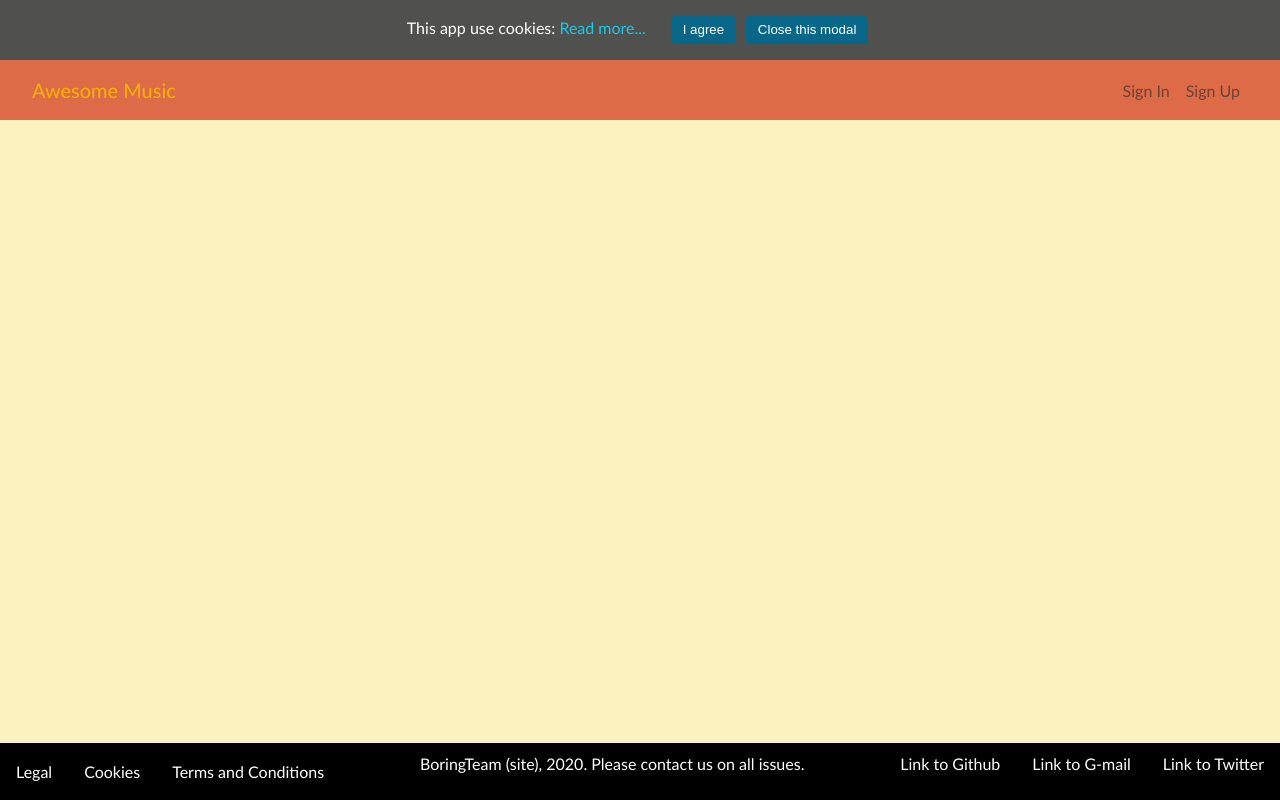
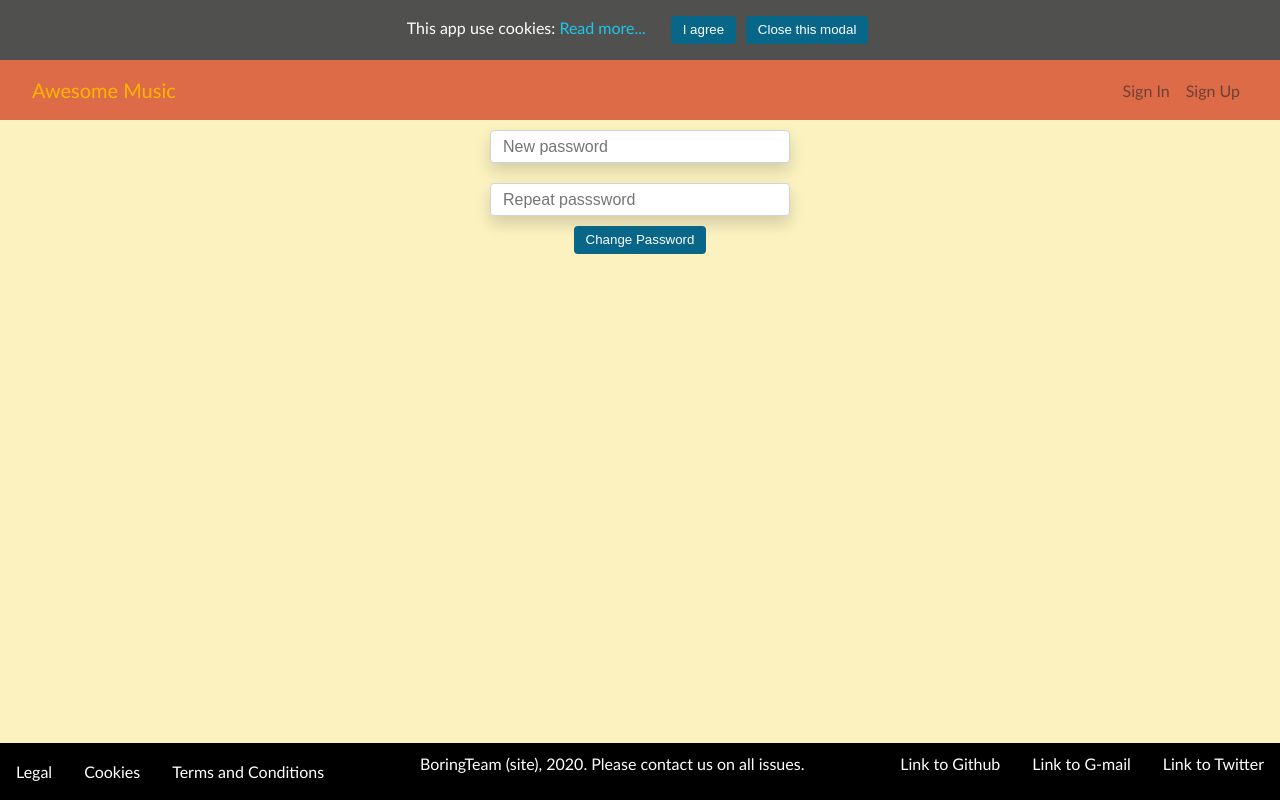
Before and after one commit to TheBoringTeam/AwesomeMusic-frontend, a React (Create React App) app: page /password_recovery in a window 1280 px wide. Built offline with nearby package versions, Linux system fonts and the light colour scheme.

Commit message:
AM-86 complited
Task AM-86 and page for email redirect.

```diff
--- a/src/components/Nav/Nav.tsx
+++ b/src/components/Nav/Nav.tsx
@@ -28,6 +28,9 @@ const NavWithUser: React.FC = () => {
               </Link>
             </li>
             <li className={styles.route}>{auth.username}</li>
+            <li>
+              <Link to="change_password">Settings</Link>
+            </li>
           </ul>
           <button onClick={handleLogOut}>Log out</button>
         </nav>
--- a/src/components/Routes/Routes.tsx
+++ b/src/components/Routes/Routes.tsx
@@ -9,6 +9,8 @@ import ResetPassPage from "../../pages/ResetPassPage";
 import { UserRoute, GuestRoute } from "./ProtectedRoutes";
 import { useUser } from "../../userContext";
 import MyAccount from "../../pages/MyAccount";
+import ChangePasswordPage from "../../pages/ChangePasswordPage";
+import PasswordEmailRedirect from "../../pages/PasswordEmailRedirect";
 
 const Routes: React.FC = () => {
   const { auth } = useUser()!;
@@ -53,6 +55,24 @@ const Routes: React.FC = () => {
         path="/my_account"
         component={MyAccount}
       />
+      <UserRoute
+        {...{
+          isGuest: auth.guest,
+          redirectPath: "/sign_in",
+        }}
+        exact={true}
+        path="/change_password"
+        component={ChangePasswordPage}
+      />
+      <GuestRoute
+        {...{
+          isGuest: auth.guest,
+          redirectPath: "/sign_in",
+        }}
+        exact={false}
+        path="/password_recovery"
+        component={PasswordEmailRedirect}
+      />
     </Switch>
   );
 };
--- /dev/null
+++ b/src/pages/ChangePasswordPage.module.css
@@ -0,0 +1,27 @@
+form {
+    display: flex;
+    flex-direction: column;
+    align-items: center;
+}
+
+.input {
+    font-size: inherit;
+    box-sizing: border-box;
+    padding: 0.4rem 0.75rem;
+    width: 100%;
+    max-width: 300px;
+    color: #495057;
+    margin: 10px 0;
+    border: solid 1px #ced4da;
+    border-radius: 4px;
+    box-shadow: 0 0.5rem 1rem rgba(0, 0, 0, 0.15);
+}
+
+.btn {
+    background-color: #086788;
+    color: #ffffff;
+    border: none;
+    border-radius: 4px;
+    padding: 0.4rem 0.75rem;
+    cursor: pointer;
+}
--- /dev/null
+++ b/src/pages/ChangePasswordPage.tsx
@@ -0,0 +1,89 @@
+import React, { ChangeEvent, useState, FormEvent } from "react";
+import styles from "./ChangePasswordPage.module.css";
+import Cookies from "js-cookie";
+import changePassword from "../services/api/changePassword";
+import passwordValidation from "../services/validation/passwordValidation";
+
+const ChangePasswordPage: React.FC = () => {
+  const [oldPass, setOldPass] = useState<string>("");
+  const [newPass, setNewPass] = useState<string>("");
+  const [repeatPass, setRepeatPass] = useState<string>("");
+  const [message, setMessage] = useState<string | null>(null);
+
+  const handleChange = (event: ChangeEvent<HTMLInputElement>) => {
+    switch (event.target.id) {
+      case "old":
+        setOldPass(event.target.value);
+        break;
+      case "new":
+        setNewPass(event.target.value);
+        break;
+      case "repeat":
+        setRepeatPass(event.target.value);
+        break;
+      default:
+        break;
+    }
+  };
+
+  const handleSubmit = (event: FormEvent<HTMLFormElement>) => {
+    event.preventDefault();
+    setMessage(null);
+    if (
+      newPass === repeatPass &&
+      passwordValidation(newPass) &&
+      oldPass !== newPass
+    ) {
+      changePassword(oldPass, newPass, Cookies.get("token")!)
+        .then((data) => console.log(data))
+        .catch((err) => console.log("this is error! ", err));
+    } else {
+      if (oldPass === newPass) {
+        setMessage("New password must be different from old");
+      } else if (newPass !== repeatPass) {
+        setMessage("Passwords must match");
+      } else if (!passwordValidation(newPass)) {
+        setMessage("Wrong format of password!");
+      }
+    }
+  };
+  return (
+    <div>
+      <form onSubmit={handleSubmit} className={styles.form}>
+        <input
+          className={styles.input}
+          type="password"
+          placeholder="Old password"
+          id="old"
+          onChange={handleChange}
+          value={oldPass}
+          required
+        />
+        <input
+          className={styles.input}
+          type="password"
+          placeholder="New password"
+          id="new"
+          onChange={handleChange}
+          value={newPass}
+          required
+        />
+        <input
+          className={styles.input}
+          type="password"
+          placeholder="Repeat passsword"
+          id="repeat"
+          onChange={handleChange}
+          value={repeatPass}
+          required
+        />
+        <button type="submit" className={styles.btn}>
+          Change Password
+        </button>
+      </form>
+      <p>{message}</p>
+    </div>
+  );
+};
+
+export default ChangePasswordPage;
--- /dev/null
+++ b/src/pages/PasswordEmailRedirect.tsx
@@ -0,0 +1,66 @@
+import React, { ChangeEvent, useState, FormEvent } from "react";
+import styles from "./ChangePasswordPage.module.css";
+import passwordValidation from "../services/validation/passwordValidation";
+
+const PasswordEmailRedirect: React.FC = () => {
+  const [newPass, setNewPass] = useState<string>("");
+  const [repeatPass, setRepeatPass] = useState<string>("");
+  const [message, setMessage] = useState<string | null>(null);
+
+  const handleChange = (event: ChangeEvent<HTMLInputElement>) => {
+    switch (event.target.id) {
+      case "new":
+        setNewPass(event.target.value);
+        break;
+      case "repeat":
+        setRepeatPass(event.target.value);
+        break;
+      default:
+        break;
+    }
+  };
+
+  const handleSubmit = (event: FormEvent<HTMLFormElement>) => {
+    event.preventDefault();
+    setMessage(null);
+    if (newPass === repeatPass && passwordValidation(newPass)) {
+      console.log("Sucsess");
+    } else {
+      if (newPass !== repeatPass) {
+        setMessage("Passwords must match");
+      } else if (!passwordValidation(newPass)) {
+        setMessage("Wrong format of password!");
+      }
+    }
+  };
+  return (
+    <div>
+      <form onSubmit={handleSubmit} className={styles.form}>
+        <input
+          className={styles.input}
+          type="password"
+          placeholder="New password"
+          id="new"
+          onChange={handleChange}
+          value={newPass}
+          required
+        />
+        <input
+          className={styles.input}
+          type="password"
+          placeholder="Repeat passsword"
+          id="repeat"
+          onChange={handleChange}
+          value={repeatPass}
+          required
+        />
+        <button type="submit" className={styles.btn}>
+          Change Password
+        </button>
+      </form>
+      <p>{message}</p>
+    </div>
+  );
+};
+
+export default PasswordEmailRedirect;
--- /dev/null
+++ b/src/services/api/changePassword.ts
@@ -0,0 +1,30 @@
+const changePassword = async (
+  old_password: string,
+  new_password: string,
+  token: string
+) => {
+  const body: string = JSON.stringify(
+    { old_password, new_password },
+    null,
+    "\t"
+  ).replace(/": "/g, '" : "');
+
+  const myHeader: Headers = new Headers({
+    Authorization: `AwesomeToken ${token}`,
+    Accept: "application/json",
+    "Content-Type": "application/json",
+  });
+
+  const response: Response = await fetch(
+    "http://34.90.124.7:8082/api/user/changePassword",
+    {
+      method: "PUT",
+      headers: myHeader,
+      body: body,
+    }
+  );
+  const data = await response.json();
+  return data;
+};
+
+export default changePassword;
```
